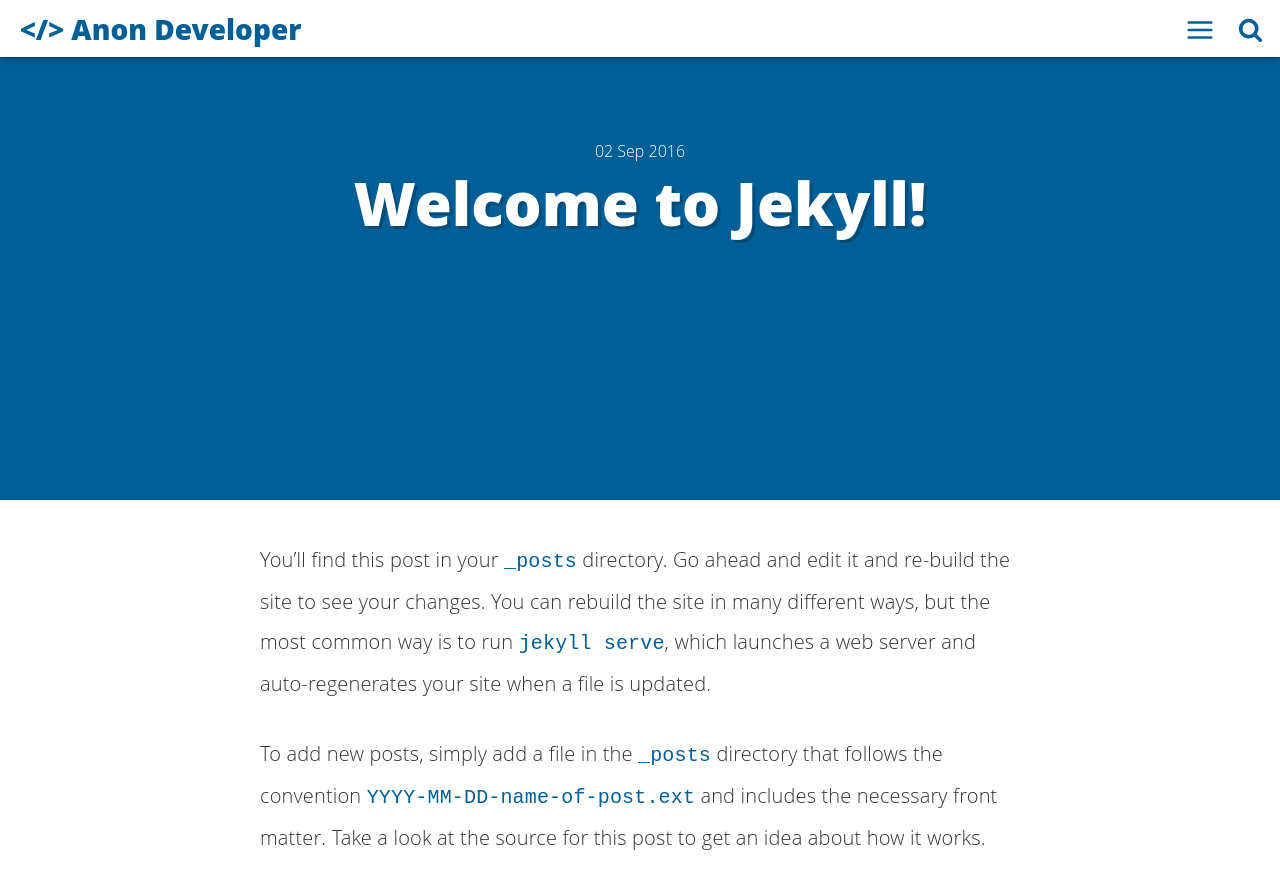
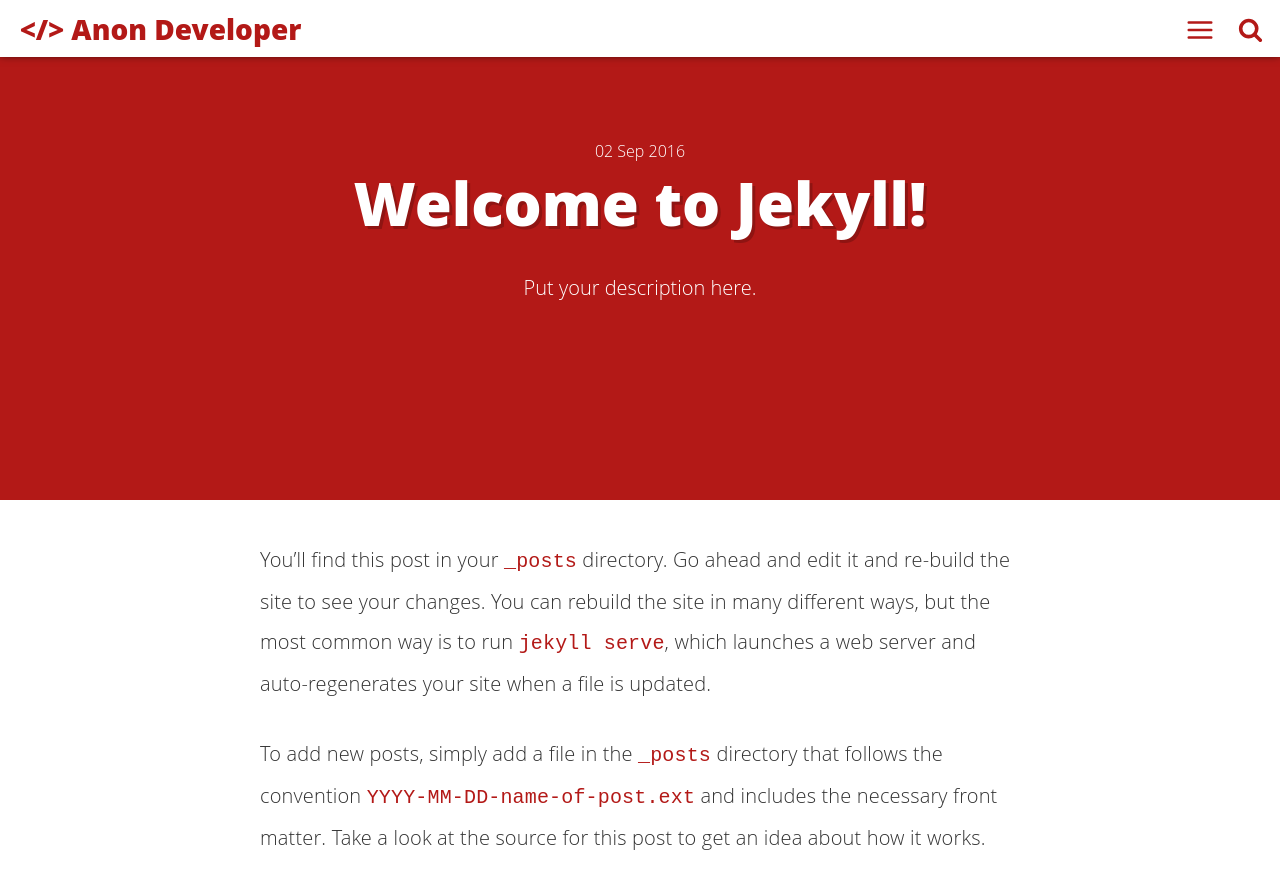
Before and after one commit to wizicer/LearnJapan, a Jekyll site: the page built from _posts/2016-09-01-welcome-to-jekyll.md, in a window 1280 px wide and 900 px high. Shown: the top 889 px of the window. Built offline with Jekyll 4.4.1, drawn with Linux system fonts in a browser that asks for light colours; comment, search, counter and statistics services are not loaded.

Commit message:
make class category

```diff
--- a/_layouts/category.html
+++ b/_layouts/category.html
@@ -7,7 +7,7 @@
     <div id="grid" class="row flex-grid">
     {% for post in site.posts %}
         {% if post.main-class == page.main-class %}
-            <article class="box-item post-{{post.main-class}}" itemscope="itemscope" itemtype="http://schema.org/BlogPosting" itemprop="blogPost">
+            <article class="box-item {{page.css-class}}" itemscope="itemscope" itemtype="http://schema.org/BlogPosting" itemprop="blogPost">
                 <span class="ribbon"><span>{{post.main-class}}</span></span>
                     <div class="box-body">
                         <meta itemprop="datePublished" content="{{post.date | date_to_xmlschema }}">
--- a/_posts/2016-09-01-welcome-to-jekyll.md
+++ b/_posts/2016-09-01-welcome-to-jekyll.md
@@ -2,7 +2,13 @@
 layout: post
 title:  "Welcome to Jekyll!"
 date:   2016-09-02 19:17:49 +0800
-categories: jekyll update
+description: 'Put your description here.'
+main-class: 'jekyll'
+tags:
+- jekyll
+categories:
+twitter_text: 'Put your twitter description here.'
+introduction: 'Put your description here.2'
 ---
 You’ll find this post in your `_posts` directory. Go ahead and edit it and re-build the site to see your changes. You can rebuild the site in many different ways, but the most common way is to run `jekyll serve`, which launches a web server and auto-regenerates your site when a file is updated.
 
```
Also changed, not shown: category/class.html (added, +7 -0 lines).
